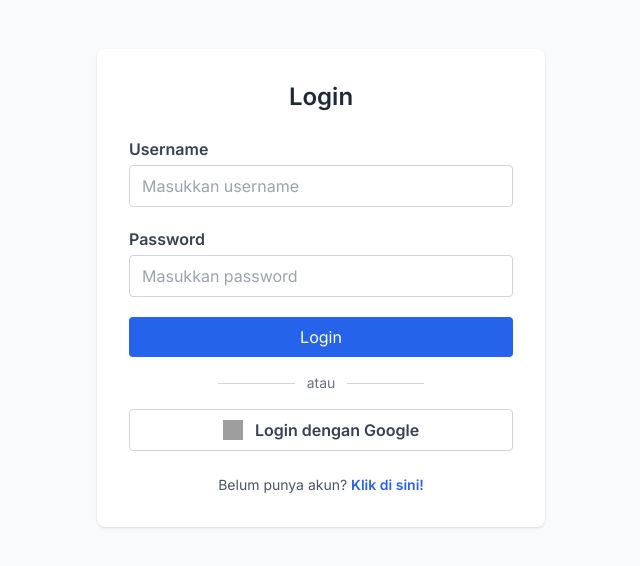
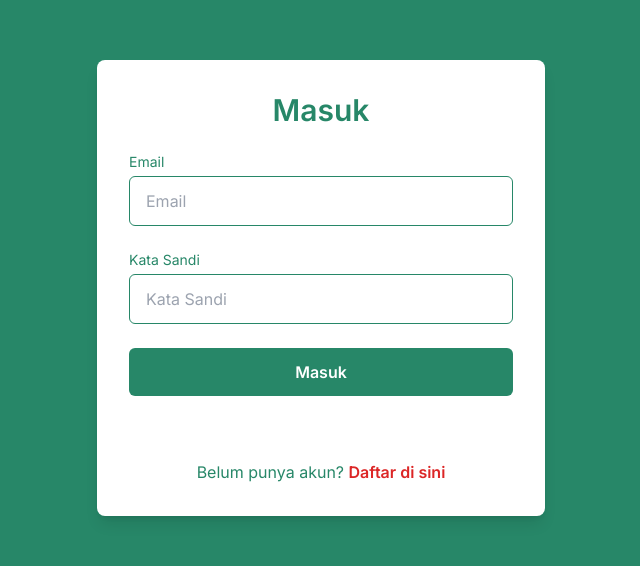
Before and after one commit to musmuschio/cloud-gmiofficial, a plain HTML site: page port/login.html in a window 1280 px wide. Shown: the part 112-678 px from the top of the page, without its empty margins (319-959 px from the left). Drawn offline with nearby package versions, Linux system fonts and the light colour scheme; grey boxes are pictures that could not be loaded.

Commit message:
login.html

```diff
--- a/port/login.html
+++ b/port/login.html
@@ -1,72 +1,71 @@
-<html class="scroll-smooth" lang="id">
+<html lang="id">
 <head>
-  <meta charset="utf-8"/>
-  <meta content="width=device-width, initial-scale=1" name="viewport"/>
-  <title>
-   Login - GMI Official App
-  </title>
-  <script src="https://cdn.tailwindcss.com">
-  </script>
-  <link href="https://cdnjs.cloudflare.com/ajax/libs/font-awesome/5.15.3/css/all.min.css" rel="stylesheet"/>
-  <link href="https://fonts.googleapis.com/css2?family=Inter:wght@400;600;700&amp;display=swap" rel="stylesheet"/>
+  <meta charset="UTF-8" />
+  <meta name="viewport" content="width=device-width, initial-scale=1" />
+  <title>Login</title>
+  <script src="https://cdn.tailwindcss.com"></script>
+  <link rel="stylesheet" href="https://cdnjs.cloudflare.com/ajax/libs/font-awesome/5.15.3/css/all.min.css" />
+  <link href="https://fonts.googleapis.com/css2?family=Inter:wght@400;600&display=swap" rel="stylesheet" />
   <style>
     body {
-      font-family: "Inter", sans-serif;
+      font-family: 'Inter', sans-serif;
+      background: #278768;
+    }
+    .btn-indigo {
+      background-color: #278768;
+    }
+    .btn-indigo:hover {
+      background-color: #1f6a5f;
+    }
+    .text-indigo {
+      color: #278768;
+    }
+    .text-indigo-dark {
+      color: #1f6a5f;
+    }
+    .ring-indigo {
+      --tw-ring-color: #278768;
+    }
+    .border-indigo {
+      border-color: #278768;
+    }
+    .text-red-custom {
+      color: #dc2626; /* Tailwind red-600 */
+    }
+    .text-red-custom-hover:hover {
+      color: #b91c1c; /* Tailwind red-700 */
     }
   </style>
 </head>
- <body class="bg-gray-50 min-h-screen flex flex-col justify-center items-center px-4 py-8">
-  <div class="w-full max-w-md bg-white rounded-lg shadow p-8">
-   <h1 class="text-2xl font-semibold text-center mb-6 text-gray-800">
-    Login
-   </h1>
-   <form autocomplete="off" class="space-y-5" id="loginForm">
+<body class="min-h-screen flex items-center justify-center px-4">
+  <div class="bg-white shadow-lg rounded-lg max-w-md w-full p-8">
+    <h2 class="text-3xl font-semibold text-center text-indigo mb-6" style="">Masuk</h2>
+    <form id="loginForm" class="space-y-6">
       <div>
-     <label class="block text-gray-700 font-semibold mb-1" for="loginUsername">
-      Username
-     </label>
-     <input autocomplete="username" class="w-full border border-gray-300 rounded px-3 py-2 focus:outline-none focus:ring-2 focus:ring-blue-500" id="loginUsername" name="username" placeholder="Masukkan username" required="" type="text"/>
+        <label for="email" class="block text-sm font-medium text-indigo mb-1">Email</label>
+        <input type="email" id="email" placeholder="Email" required
+          class="w-full px-4 py-3 border border-indigo rounded-md focus:outline-none focus:ring-2 ring-indigo focus:border-indigo transition" />
       </div>
       <div>
-     <label class="block text-gray-700 font-semibold mb-1" for="loginPassword">
-      Password
-     </label>
-     <input autocomplete="current-password" class="w-full border border-gray-300 rounded px-3 py-2 focus:outline-none focus:ring-2 focus:ring-blue-500" id="loginPassword" name="password" placeholder="Masukkan password" required="" type="password"/>
+        <label for="password" class="block text-sm font-medium text-indigo mb-1">Kata Sandi</label>
+        <input type="password" id="password" placeholder="Kata Sandi" required
+          class="w-full px-4 py-3 border border-indigo rounded-md focus:outline-none focus:ring-2 ring-indigo focus:border-indigo transition" />
       </div>
-    <button class="w-full bg-blue-600 text-white py-2 rounded hover:bg-blue-700 focus:outline-none focus:ring-2 focus:ring-blue-700 focus:ring-offset-1" type="submit">
-     Login
+      <button type="submit"
+        class="w-full btn-indigo text-white font-semibold py-3 rounded-md transition focus:outline-none focus:ring-4 ring-indigo">
+        Masuk
       </button>
     </form>
-   <div class="my-4 flex items-center justify-center space-x-3">
-    <span class="border-b border-gray-300 w-1/5">
-    </span>
-    <span class="text-gray-500 text-sm">
-     atau
-    </span>
-    <span class="border-b border-gray-300 w-1/5">
-    </span>
-   </div>
-   <button class="w-full flex items-center justify-center space-x-3 border border-gray-300 rounded py-2 hover:bg-gray-100 focus:outline-none focus:ring-2 focus:ring-blue-500 focus:ring-offset-1" id="googleLoginBtn">
-    <img alt="Google logo, stylized G letter in multi-color" class="w-5 h-5" height="20" src="https://storage.googleapis.com/a1aa/image/889bbf33-420a-4e11-d0d0-4dd92b514243.jpg" width="20"/>
-    <span class="text-gray-700 font-semibold">
-     Login dengan Google
-    </span>
-   </button>
-   <p class="mt-6 text-center text-gray-600 text-sm">
+    <p id="loginError" class="mt-4 text-center text-red-600 min-h-[1.5rem]"></p>
+    <p class="mt-6 text-center text-indigo">
       Belum punya akun?
-    <a class="text-blue-600 font-semibold hover:underline" href="registrasi.html">
-     Klik di sini!
-    </a>
+      <a href="register.html" class="font-semibold text-red-custom text-red-custom-hover" style="">Daftar di sini</a>
     </p>
   </div>
+
   <script type="module">
     import { initializeApp } from "https://www.gstatic.com/firebasejs/11.8.1/firebase-app.js";
-    import {
-      getAuth,
-      signInWithEmailAndPassword,
-      GoogleAuthProvider,
-      signInWithPopup
-    } from "https://www.gstatic.com/firebasejs/11.8.1/firebase-auth.js";
+    import { getAuth, signInWithEmailAndPassword } from "https://www.gstatic.com/firebasejs/11.8.1/firebase-auth.js";
 
     const firebaseConfig = {
       apiKey: "AIzaSyBggKVSzDyI-meBSL3BMjA736Ss-j_My0E",
@@ -75,36 +74,28 @@
       storageBucket: "gmi-enterprise23.appspot.com",
       messagingSenderId: "974090028804",
       appId: "1:974090028804:web:43ae563ffd9433463c7251",
-      measurementId: "G-S27YB5Z8PR",
+      measurementId: "G-S27YB5Z8PR"
     };
 
     const app = initializeApp(firebaseConfig);
     const auth = getAuth(app);
 
     const loginForm = document.getElementById("loginForm");
-    const googleLoginBtn = document.getElementById("googleLoginBtn");
+    const loginError = document.getElementById("loginError");
 
     loginForm.addEventListener("submit", async (e) => {
       e.preventDefault();
-      const username = loginForm.loginUsername.value.trim();
-      const password = loginForm.loginPassword.value;
-      if (!username || !password) return alert("Username dan password harus diisi.");
+      loginError.textContent = "";
+      const email = document.getElementById("email").value.trim();
+      const password = document.getElementById("password").value;
 
       try {
-        await signInWithEmailAndPassword(auth, username, password);
-        window.location.href = "home.html";
-      } catch (err) {
-        alert("Login gagal: " + err.message);
-      }
-    });
-
-    googleLoginBtn.addEventListener("click", async () => {
-      const provider = new GoogleAuthProvider();
-      try {
-        await signInWithPopup(auth, provider);
-        window.location.href = "home.html";
-      } catch (err) {
-        alert("Login Google gagal: " + err.message);
+        await signInWithEmailAndPassword(auth, email, password);
+        loginError.textContent = "Login berhasil!";
+        window.location.href = "forum.html";
+      } catch (error) {
+        loginError.textContent = "Login gagal: " + error.message;
+        console.error(error);
       }
     });
   </script>
```
Lines whose indentation alone changed are shown as unchanged.
